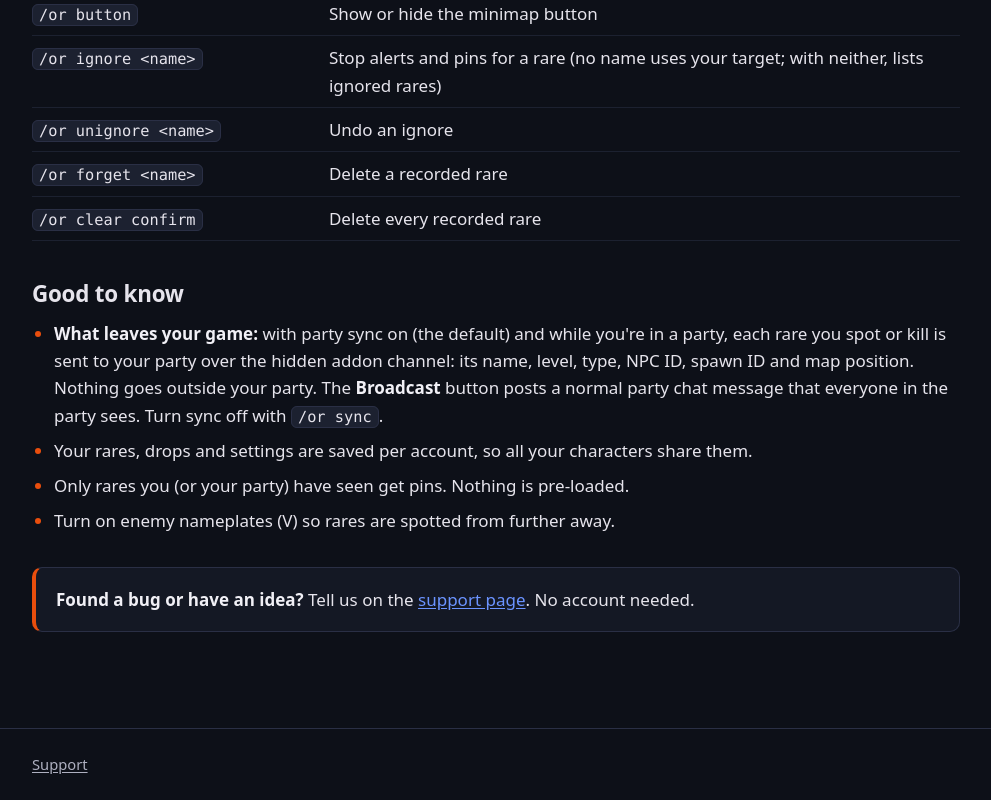
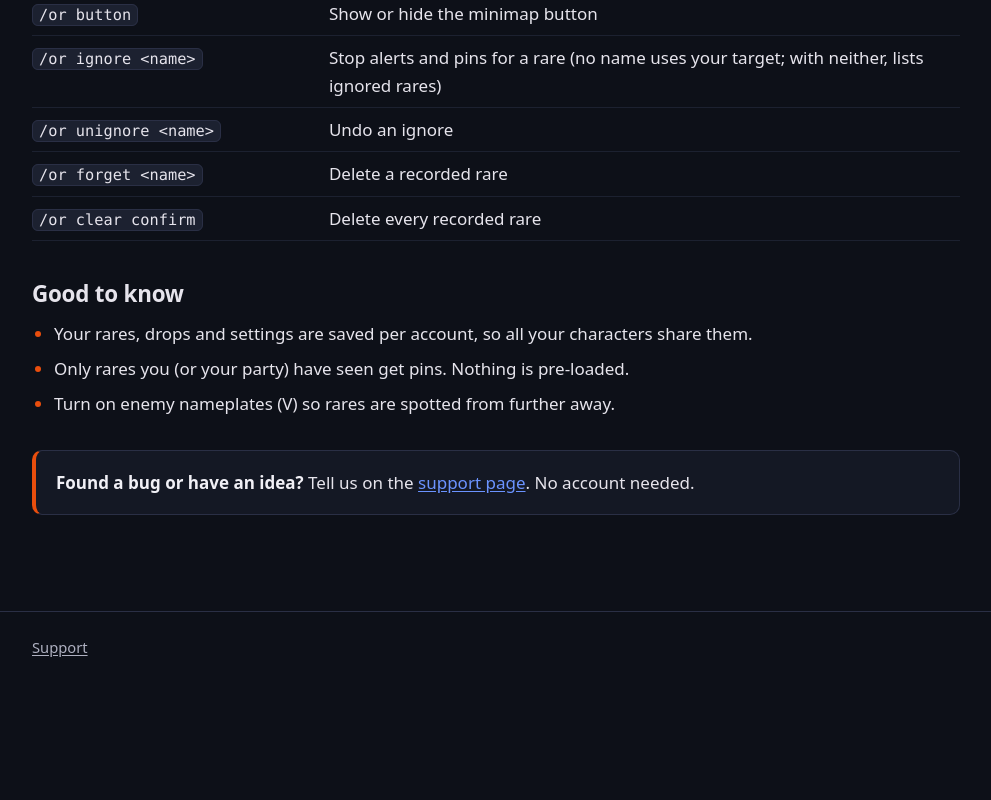
Before and after one commit to HotZip-Dev/hotzip-support, a plain HTML site: page site/addons/onlyrares/index.html in a window 1280 px wide. Shown: the part 1693-2493 px from the top of the page, without its empty margins (144-1135 px from the left). After the commit the page ends 2376 px from the top, so only its background shows below. Drawn offline with Linux system fonts and the light colour scheme.

Commit message:
OnlyRares page: shorter Good to know

```diff
--- a/site/addons/onlyrares/index.html
+++ b/site/addons/onlyrares/index.html
@@ -71,7 +71,6 @@
 </table>
 <h2>Good to know</h2>
 <ul>
-<li><strong>What leaves your game:</strong> with party sync on (the default) and while you're in a party, each rare you spot or kill is sent to your party over the hidden addon channel: its name, level, type, NPC ID, spawn ID and map position. Nothing goes outside your party. The <strong>Broadcast</strong> button posts a normal party chat message that everyone in the party sees. Turn sync off with <code>/or sync</code>.</li>
 <li>Your rares, drops and settings are saved per account, so all your characters share them.</li>
 <li>Only rares you (or your party) have seen get pins. Nothing is pre-loaded.</li>
 <li>Turn on enemy nameplates (V) so rares are spotted from further away.</li>
```
